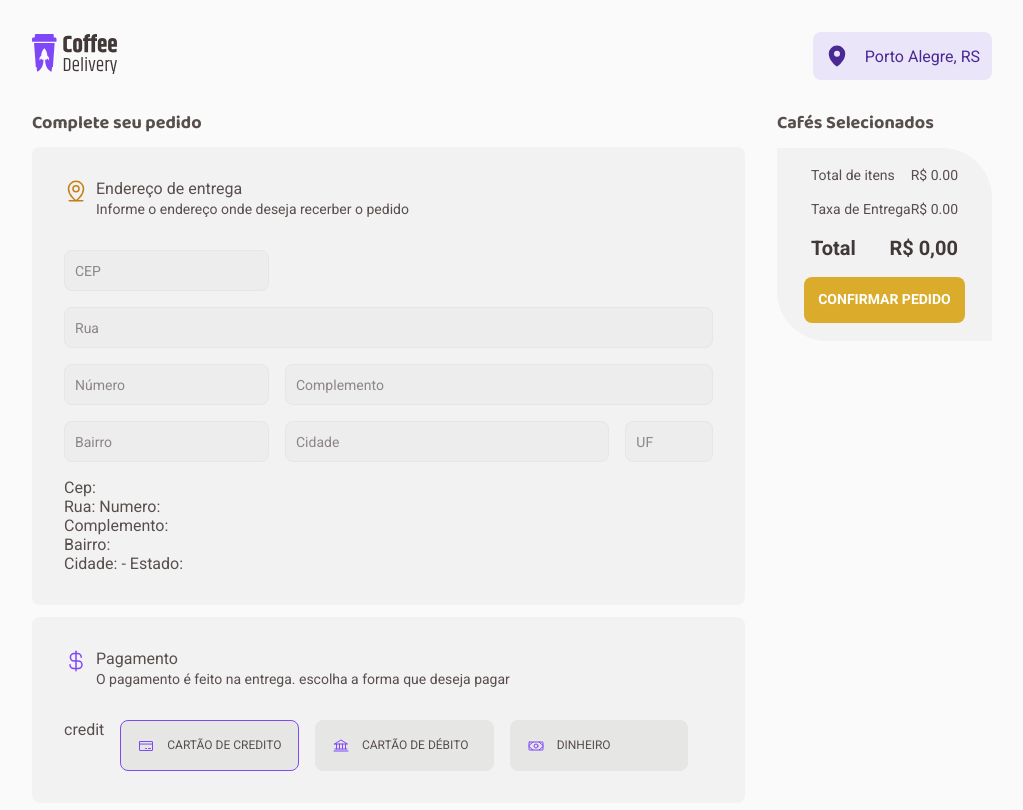
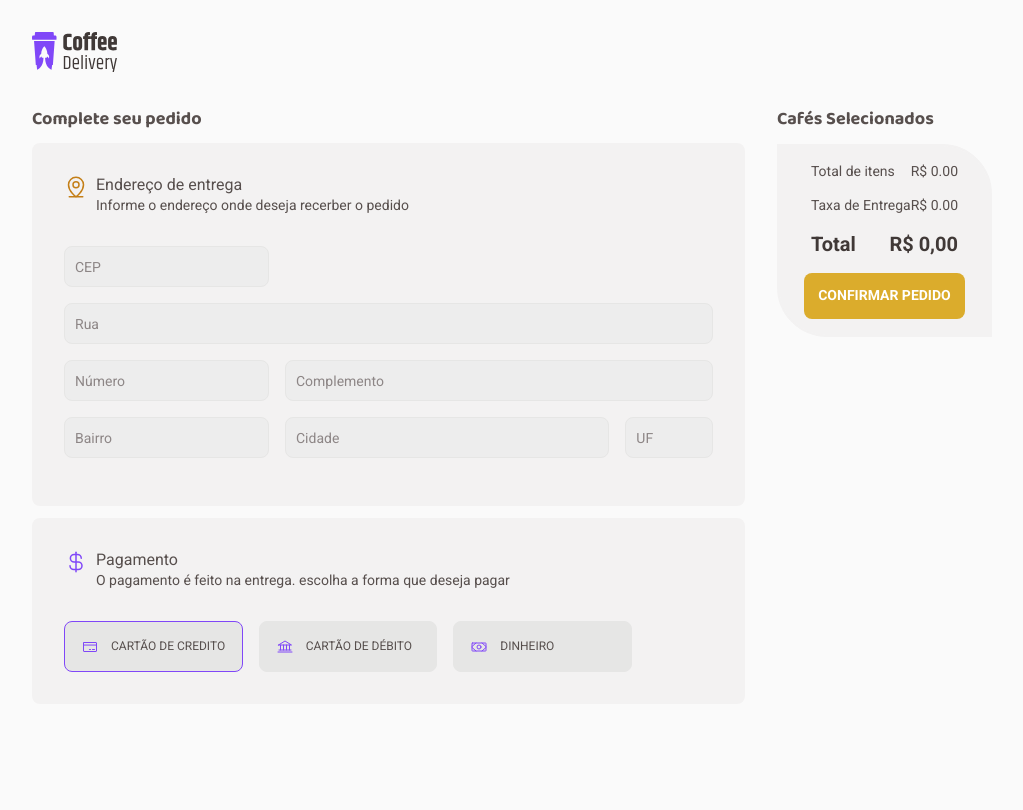
Before and after one commit to gabriel06089/Desafio-02-Cofee-Delivery, a React (Vite) app in the folder desafio-02-coffee-delivery/: page /checkout in a window 1280 px wide. Shown: the top 810 px of the page, without its empty margins (128-1151 px from the left). Built offline with nearby package versions, Linux system fonts and the light colour scheme.

Commit message:
Adicionado addres ao header

```diff
--- a/desafio-02-coffee-delivery/src/components/Header/index.tsx
+++ b/desafio-02-coffee-delivery/src/components/Header/index.tsx
@@ -11,11 +11,12 @@ import { CoffeeContext } from '../../contexts/CartContext'
 import { useContext } from 'react'
 
 export function Header() {
-  const { total, orders } = useContext(CoffeeContext)
+  const { total, orders, address } = useContext(CoffeeContext)
   const quantityCoffee = orders.reduce(
     (sum, order) => sum + order.quantityCoffee,
     0,
   )
+
   return (
     <HeaderContainer>
       <span>
@@ -25,10 +26,14 @@ export function Header() {
       </span>
       <nav>
         <div>
-          <CityButton>
-            <MapPin size={24} weight="fill" />
-            <span>Porto Alegre, RS </span>
-          </CityButton>
+          {address.city && address.state && (
+            <CityButton>
+              <MapPin size={24} weight="fill" />
+              <span>
+                {address.city} , {address.state}
+              </span>
+            </CityButton>
+          )}
           {total === 0 ? (
             <></>
           ) : (
--- a/desafio-02-coffee-delivery/src/pages/Checkout/components/InputCard/index.tsx
+++ b/desafio-02-coffee-delivery/src/pages/Checkout/components/InputCard/index.tsx
@@ -168,18 +168,6 @@ export function InputCard() {
           ))}
         </datalist>
       </DivInputChildren2>
-      <div>
-        <p>Cep:{address.cep}</p>
-        <p>
-          Rua: {address.street} Numero: {address.number}
-        </p>
-        <p>Complemento: {address.complement}</p>
-        <p>Bairro:{address.neighborhood}</p>
-        <p>
-          Cidade: {address.city} - Estado:{address.state}
-        </p>
-        <p>{address.cep}</p>
-      </div>
     </InputComponent>
   )
 }
--- a/desafio-02-coffee-delivery/src/pages/Checkout/components/OrderCard/index.tsx
+++ b/desafio-02-coffee-delivery/src/pages/Checkout/components/OrderCard/index.tsx
@@ -111,6 +111,12 @@ export function OrderCard() {
             <h1>R$ 0,00</h1>
           </TotalDiv>
         )}
+        {total > 0 && (
+          <TotalDiv>
+            <h1>Total</h1>
+            <h1>R$ {total.toFixed(2)}</h1>
+          </TotalDiv>
+        )}
         <NavSucess to="/sucess" title="Confirmação de pedido">
           <ConfirmDiv>
             <ConfirmButton>
--- a/desafio-02-coffee-delivery/src/pages/Checkout/components/Paymentcard/index.tsx
+++ b/desafio-02-coffee-delivery/src/pages/Checkout/components/Paymentcard/index.tsx
@@ -39,7 +39,6 @@ export function PaymentCard() {
         </span>
       </SvgContainer>
       <PaymentMethodContainer>
-        <div>{paymentOption}</div>
         <DivPaymentOption
           selected={paymentOption === 'credit'}
           onClick={handleCreditCardClick}
--- a/desafio-02-coffee-delivery/src/pages/Sucess/index.tsx
+++ b/desafio-02-coffee-delivery/src/pages/Sucess/index.tsx
@@ -11,7 +11,10 @@ import {
 } from './style'
 import Entregador from '../../assets/Illustration.svg'
 import { CurrencyDollar, MapPin, Timer } from 'phosphor-react'
+import React, { useContext } from 'react'
+import { CoffeeContext } from '../../contexts/CartContext'
 export function Sucess() {
+  const { address, paymentOption } = useContext(CoffeeContext)
   return (
     <SucessBody>
       <HeaderContainer>
@@ -26,9 +29,15 @@ export function Sucess() {
             </MapDiv>
             <IconTextContainer>
               <p>
-                Entrega em <span>Rua João daniel Martinelli, 102 </span>
+                Entrega em
+                <span>
+                  {' '}
+                  {address.street}, {address.number}
+                </span>
               </p>
-              <span>Farrapos - Porto Alegre, RS</span>
+              <span>
+                {address.neighborhood} - {address.city}, {address.state}
+              </span>
             </IconTextContainer>
           </IconContainer>
           <IconContainer>
@@ -45,8 +54,14 @@ export function Sucess() {
               <CurrencyDollar size={16} />
             </TimeDiv>
             <IconTextContainer>
-              <p>pagamento na entrega</p>
-              <p>Cartão de crédito</p>
+              <p>Pagamento na entrega</p>
+              {paymentOption === 'credit' ? (
+                <p>Cartão de crédito</p>
+              ) : paymentOption === 'debit' ? (
+                <p>Cartão de débito</p>
+              ) : (
+                <p>Prepare o dinheiro, nosso entregador está a caminho!</p>
+              )}
             </IconTextContainer>
           </IconContainer>
         </SucessCard>
```
